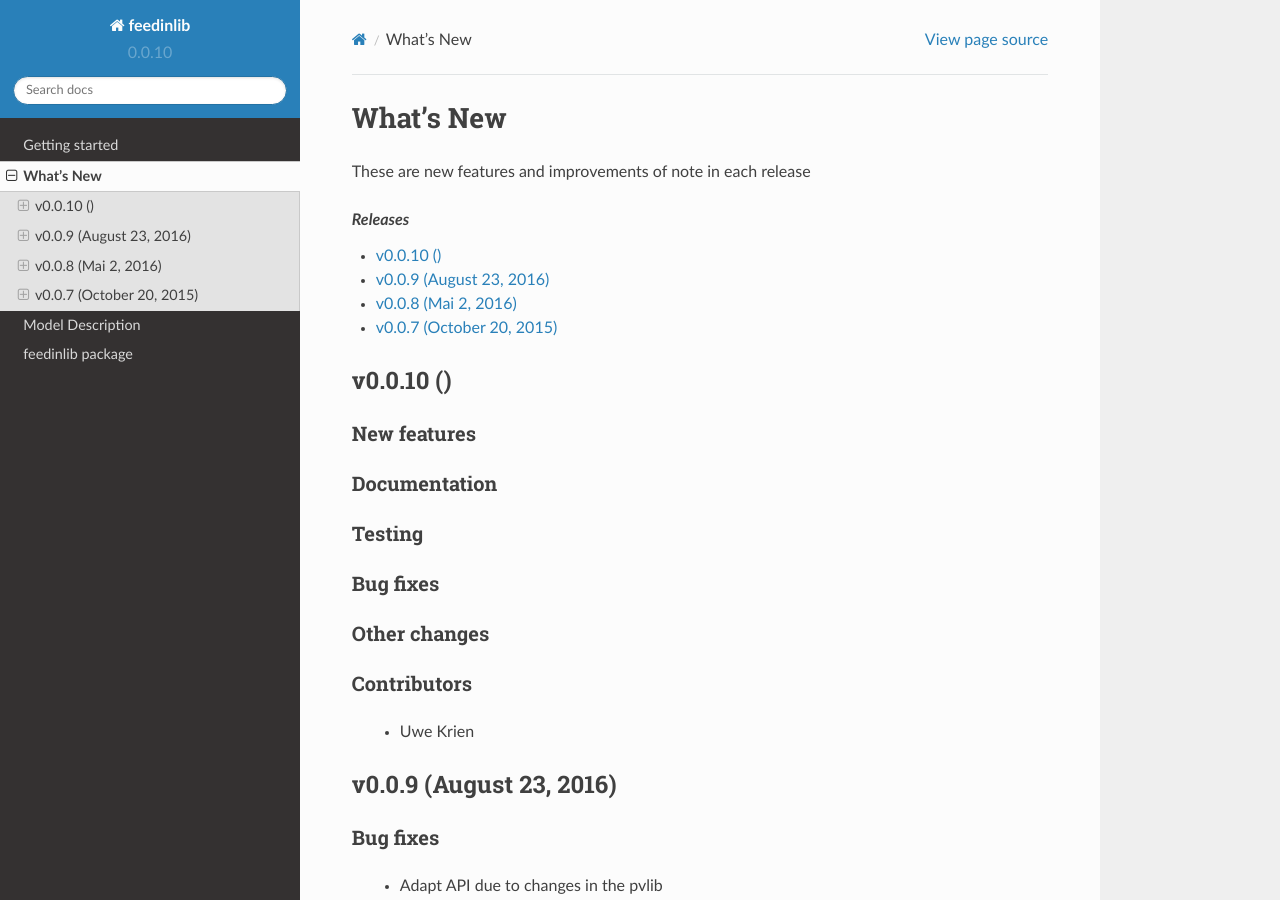
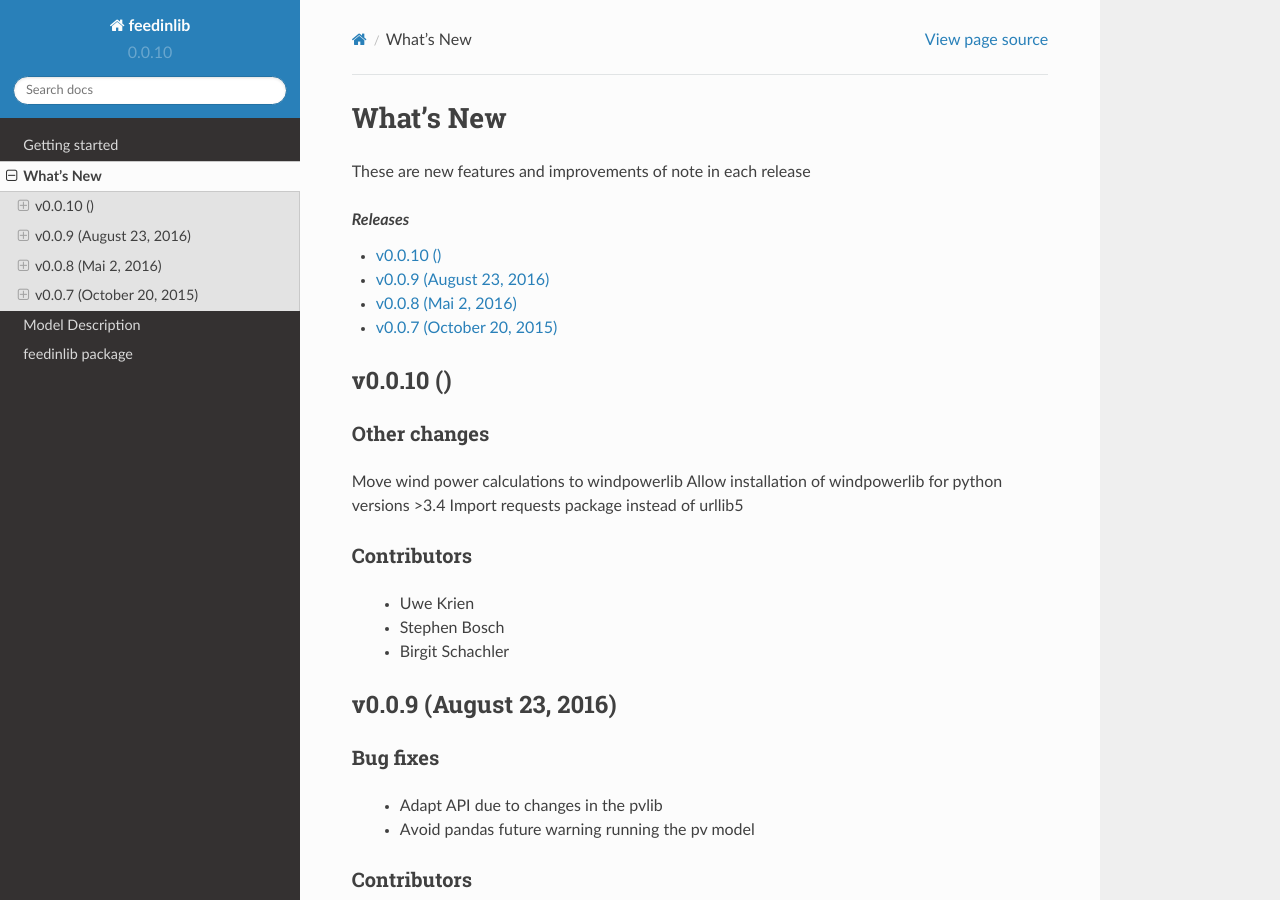
Before and after one commit to oemof/feedinlib, a Sphinx documentation site: the page built from doc/whats_new.rst, in a window 1280 px wide and 900 px high. Built offline with Sphinx 7.4.7 and the Read the Docs theme 2.0.0, drawn with Linux system fonts in a browser that asks for light colours; formulas are drawn with MathJax 3.

Commit message:
Update whatsnew v0010

```diff
--- a/doc/whatsnew/v00010.txt
+++ b/doc/whatsnew/v00010.txt
@@ -1,27 +1,16 @@
 v0.0.10 ()
 +++++++++++++++++++++++++
-
-New features
-############
-
-
-Documentation
-#############
-
-
-Testing
-#######
-
-
-Bug fixes
-#########
 
 
 Other changes
 #############
-
+Move wind power calculations to windpowerlib
+Allow installation of windpowerlib for python versions >3.4
+Import requests package instead of urllib5
 
 Contributors
 ############
 
  * Uwe Krien
+ * Stephen Bosch
+ * Birgit Schachler
```
